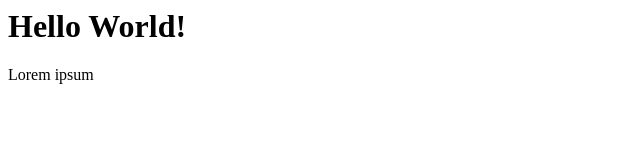
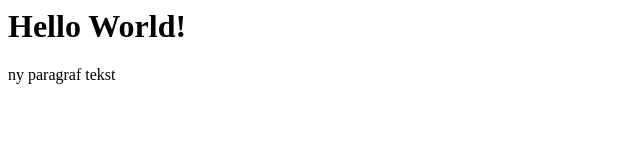
Before and after one commit to JohnnieTorp/test1, a plain HTML site: page index.html in a window 1280 px wide. Shown: the full height of the page, 0-640 px from the left. Drawn offline with Linux system fonts and the light colour scheme.

Commit message:
ny paragraf tekst i ny-branch

```diff
--- a/index.html
+++ b/index.html
@@ -1,2 +1,2 @@
 <h1>Hello World!</h1>
-<p>Lorem ipsum</p>
+<p>ny paragraf tekst</p>
```
